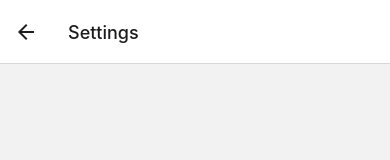
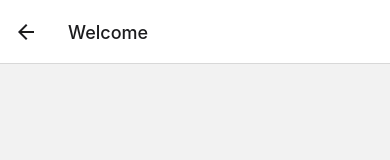
Before and after one commit to joytan12/proyecto34, a React Native app: screen /Settings in a window 390 px wide. Shown: the top 160 px of the page. Built offline with nearby package versions, Linux system fonts and the light colour scheme; what expo-web-browser would draw is missing.

Commit message:
Arreglado problema de regresar y se añadio bypass de nuevo

```diff
--- a/App.js
+++ b/App.js
@@ -1,25 +1,26 @@
 import React from 'react';
-import { StyleSheet, View } from 'react-native';
+import { StyleSheet} from 'react-native';
+import { StatusBar } from 'expo-status-bar';
 //import Login from './src/components/main.jsx';
 
-import HomeScreen from './Screens/Home.js';
 import SettingScreen from './Screens/Setting.js';
+import App from './src/components/main';
 import Menu from './src/components/menu';
-import App from './src/components/main';
 
-import {NavigationContainer} from '@react-navigation/native';
-import {createNativeStackNavigator} from '@react-navigation/native-stack';
+import { NavigationContainer } from '@react-navigation/native';
+import { createNativeStackNavigator } from '@react-navigation/native-stack';
 
 const Stack = createNativeStackNavigator();
 
 
 export default function app() {
   return (
-    <NavigationContainer>
-      <Stack.Navigator>
-        <Stack.Screen name="Menu" component={Menu} options={{title: 'Welcome'}} />
-        <Stack.Screen name="main" component={App} options={{}}/>
-        <Stack.Screen name="Settings" component={SettingScreen} />
+    <NavigationContainer styles={styles.container}>
+      <StatusBar style="auto" />
+      <Stack.Navigator >
+        <Stack.Screen name="Menu" component={Menu} options={{ title: 'Welcome', headerBackButtonMenuEnabled: false, headerShown: false}} />
+        <Stack.Screen name="main" component={App} options={{ headerShown: false }} />
+        <Stack.Screen name="Settings" component={SettingScreen} options={{ title: 'Welcome', headerBackButtonMenuEnabled: false}}/>
       </Stack.Navigator>
     </NavigationContainer>
   );
@@ -52,6 +53,5 @@ const styles = StyleSheet.create({
     flex: 1,
     backgroundColor: '#222',
     justifyContent: 'center',
-
   },
 });
--- a/Screens/Setting.js
+++ b/Screens/Setting.js
@@ -5,7 +5,7 @@ export default function SettingScreen({navigation}) {
     return (
         <View style={{flex:1, alignItems:'center', justifyContent:'center'}}>
             <Text>Este seria la pantalla de inicio o menu</Text>
-            <Button title="Go to Jane's profile" onPress={() => navigation.navigate('Profile', {name: 'Jane'}) } />
+            <Button title="Go to Jane's profile" onPress={() => navigation.navigate('Settings', {name: 'Jane'}) } />
         </View>
     )
 }
--- a/package.json
+++ b/package.json
@@ -17,6 +17,7 @@
     "expo-av": "~13.0.3",
     "expo-random": "~13.0.0",
     "expo-sharing": "^11.2.2",
+    "expo-status-bar": "^1.4.4",
     "expo-updates": "~0.15.6",
     "expo-web-browser": "~12.0.0",
     "react": "18.1.0",
--- a/src/components/main.jsx
+++ b/src/components/main.jsx
@@ -7,7 +7,7 @@ import { ImageBackground, StyleSheet, Text, TouchableOpacity, View, Image } from
 WebBrowser.maybeCompleteAuthSession();
 const imagenAvion = require("../imagenes/caja.jpg");
 
-export default function App() {
+export default function App({navigation}) {
   const [accessToken, setAccessToken] = React.useState(null);
   const [user, setUser] = React.useState(null);
   const [request, response, promptAsync] = Google.useIdTokenAuthRequest({
@@ -36,16 +36,7 @@ export default function App() {
 
   const ShowUserInfo = () => {
     if(user) {
-      return(
-        <View style={{flex: 1, alignItems: 'center', justifyContent: 'center'}}>
-          <Menu/>
-          <Text style={{fontSize: 35, fontWeight: 'bold', marginBottom: 20}}>Bienvenido</Text>
-          <Image source={{uri: user.picture}} style={{width: 100, height: 100, borderRadius: 50}} />
-          <Text style={{fontSize: 20, fontWeight: 'bold'}}>{user.name}</Text>
-        </View>
-
-      )
-
+      navigation.navigate("Menu", {name: 'Jane'})
     }
   }
 
```
Also changed, not shown: 1 other file (tests, documents, lock files or other folders).
